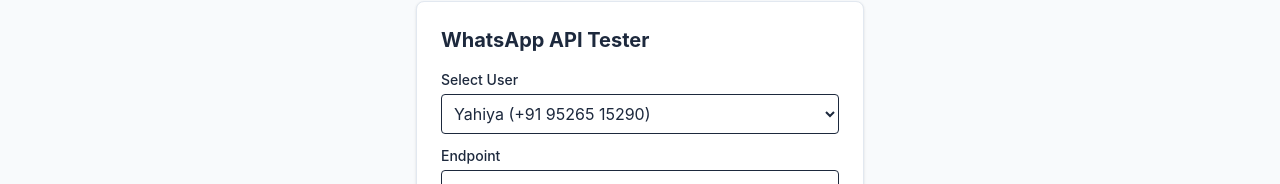
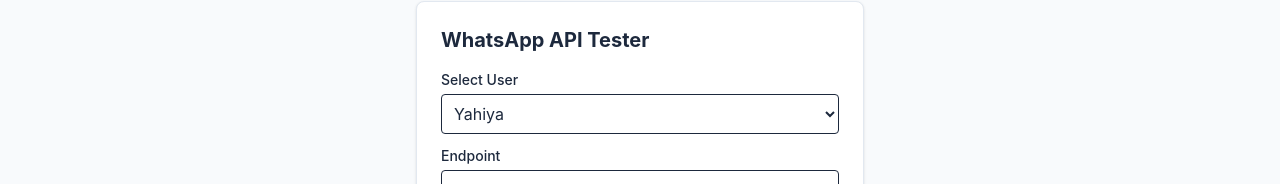
Before and after one commit to Yahiyamuhammed/-ParticipantHub, a React app in the folder Frontend/: page /whatsapp-test in a window 1280 px wide. Shown: the part 103-287 px from the top of the page. Built offline with nearby package versions, Linux system fonts and the light colour scheme; no server answers; the HTML template or start-up script is replaced by a standard one.

Commit message:
fix: removed the whatsapp no. showing in frontend

```diff
--- a/Frontend/src/pages/WhatsAppTester.jsx
+++ b/Frontend/src/pages/WhatsAppTester.jsx
@@ -44,8 +44,8 @@
 
       <label className="block text-sm font-medium mb-1">Select User</label>
       <select className="w-full p-2 border rounded mb-3" onChange={handleUserChange}>
-        <option value="yahiya">Yahiya (+91 95265 15290)</option>
-        <option value="shammas">Shammas (+91 80-78589330)</option>
+        <option value="yahiya">Yahiya</option>
+        <option value="shammas">Shammas</option>
       </select>
 
       <label className="block text-sm font-medium mb-1">Endpoint</label>
```
